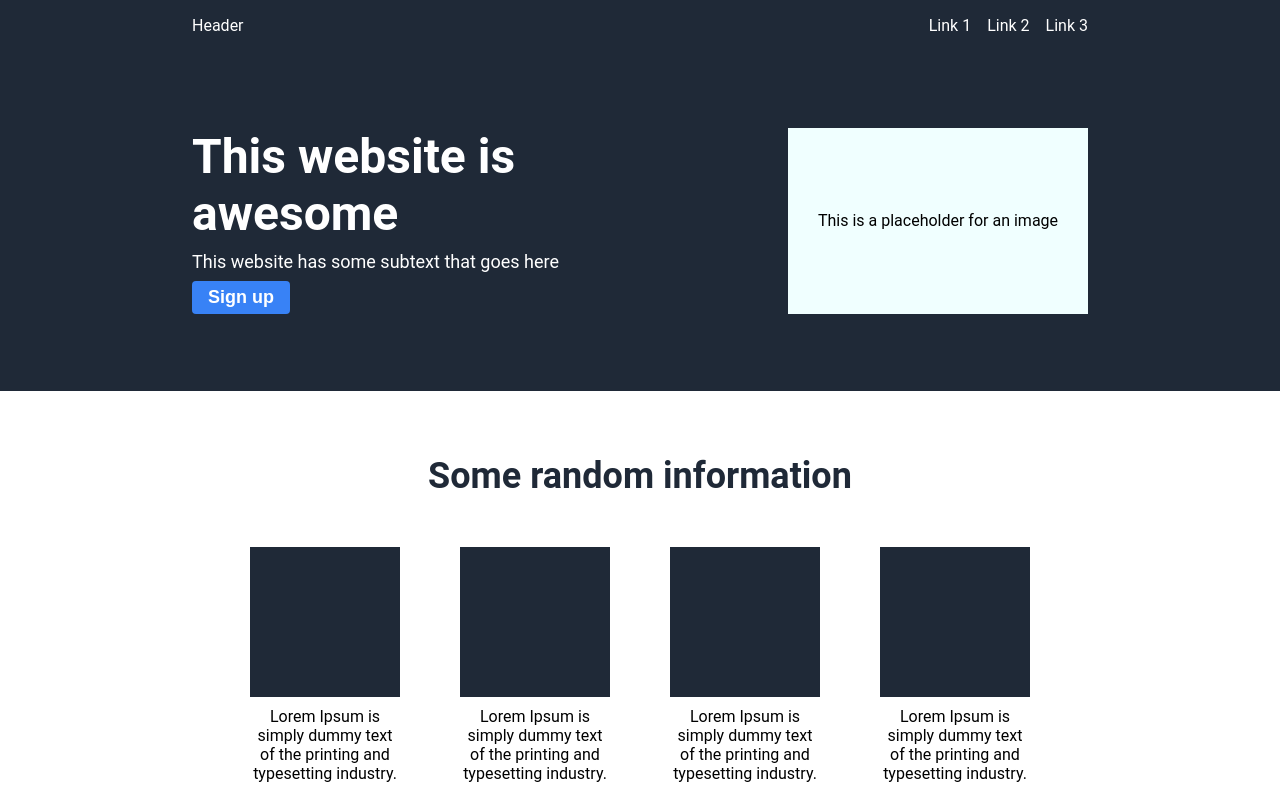
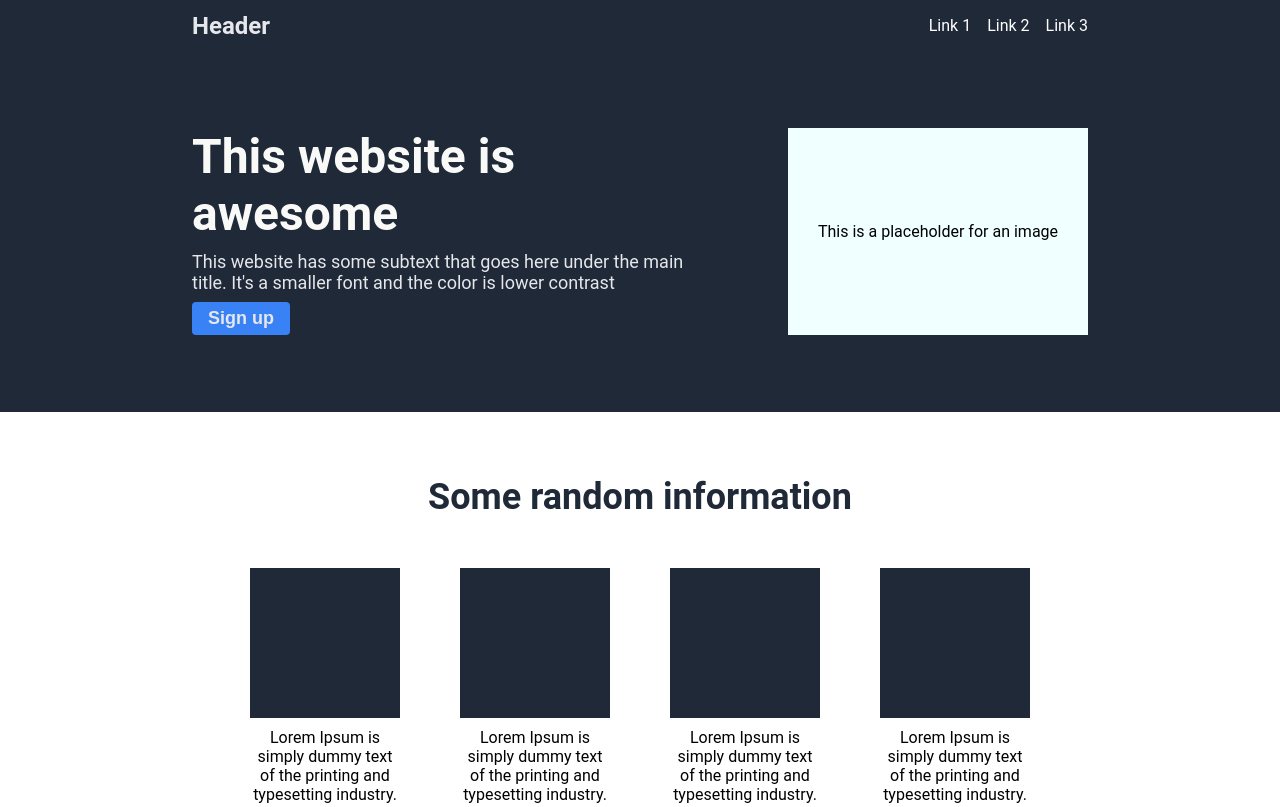
Before and after one commit to R894/landing-page, a plain HTML site: page index.html in a window 1280 px wide. Shown: the top 807 px of the page. Drawn offline with Linux system fonts and the light colour scheme.

Commit message:
modify css and html text

```diff
--- a/index.html
+++ b/index.html
@@ -9,11 +9,13 @@
 <body>
     <div class="header">
         <div class="header-contents">
-            Header
+            <div class="title">
+                Header
+            </div>
         <ul>
-            <li><a href="google.com">Link 1</a></li>
-            <li><a href="google.com">Link 2</a></li>
-            <li><a href="google.com">Link 3</a></li>
+            <li><a href="#">Link 1</a></li>
+            <li><a href="#">Link 2</a></li>
+            <li><a href="#">Link 3</a></li>
         </ul>
         </div>
     </div>
@@ -23,7 +25,7 @@
             <div class="wrapper">
                 <div class="info">
                     <div class="title">This website is awesome</div>
-                    <div class="text">This website has some subtext that goes here</div>
+                    <div class="text">This website has some subtext that goes here under the main title. It's a smaller font and the color is lower contrast</div>
                     <button>Sign up</button>
                 </div>
 
--- a/style.css
+++ b/style.css
@@ -16,24 +16,28 @@ body{
     flex-direction: column;
     justify-content: space-between;
 }
+.header .title{
+    font-size: 24px;
+    font-weight: bolder;
+}
 
 .info .title{
     font-size: 48px;
     margin-bottom: 9px;
-    color: white;
+    color: #F9FAF8;
     font-weight: bolder;
 }
 
 .info .text{
     font-size: 18px;
     margin-bottom: 9px;
-    color:white;
+    color:#E5E7EB;
 }
 
 button{
     background-color: #3882F6;
     font-size: 18px;
-    color: white;
+    color: #E5E7EB;
     border:0;
     border-radius: 4px;
     padding: 6px 16px;
@@ -54,7 +58,7 @@ button{
 }
 
 .header-contents{
-    color: white;
+    color: #E5E7EB;
     display: flex;
     align-items: center;
     justify-content: space-between;
```
